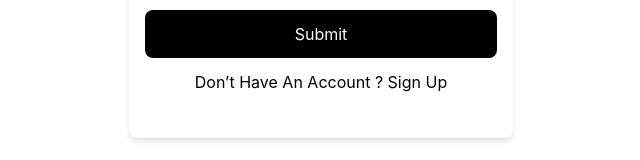
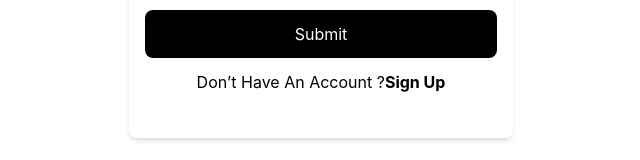
Before and after one commit to vishwasshar/ImageHub, a React (Create React App) app: page / in a window 1280 px wide. Shown: the part 438-598 px from the top of the page, without its empty margins (319-959 px from the left). Built offline with nearby package versions, Linux system fonts and the light colour scheme.

Commit message:
login and register page ui update

```diff
--- a/src/pages/LoginPage.js
+++ b/src/pages/LoginPage.js
@@ -87,9 +87,12 @@ const Login = () => {
           >
             Submit
           </button>
-          <Link to="/signup" className="text-black">
-            <h5>Don’t Have An Account ? Sign Up</h5>
-          </Link>
+          <div className="flex justify-center">
+            <h5>Don’t Have An Account ? </h5>
+            <Link to="/signup" className="text-black">
+              <h5 className="font-bold"> Sign Up</h5>
+            </Link>
+          </div>
         </div>
         <div className="text-center"></div>
       </form>
--- a/src/pages/RegistrationPage.js
+++ b/src/pages/RegistrationPage.js
@@ -99,9 +99,12 @@ const Registeration = () => {
             >
               Submit
             </button>
-            <Link to="/login" className="text-black">
-              <h5>Already Have An Account ? Login</h5>
-            </Link>
+            <div className="flex justify-center">
+              <h5>Already Have An Account ?</h5>
+              <Link to="/login" className="text-black">
+                <h5 className="font-bold"> Login</h5>
+              </Link>
+            </div>
           </div>
         </form>
       </div>
```
